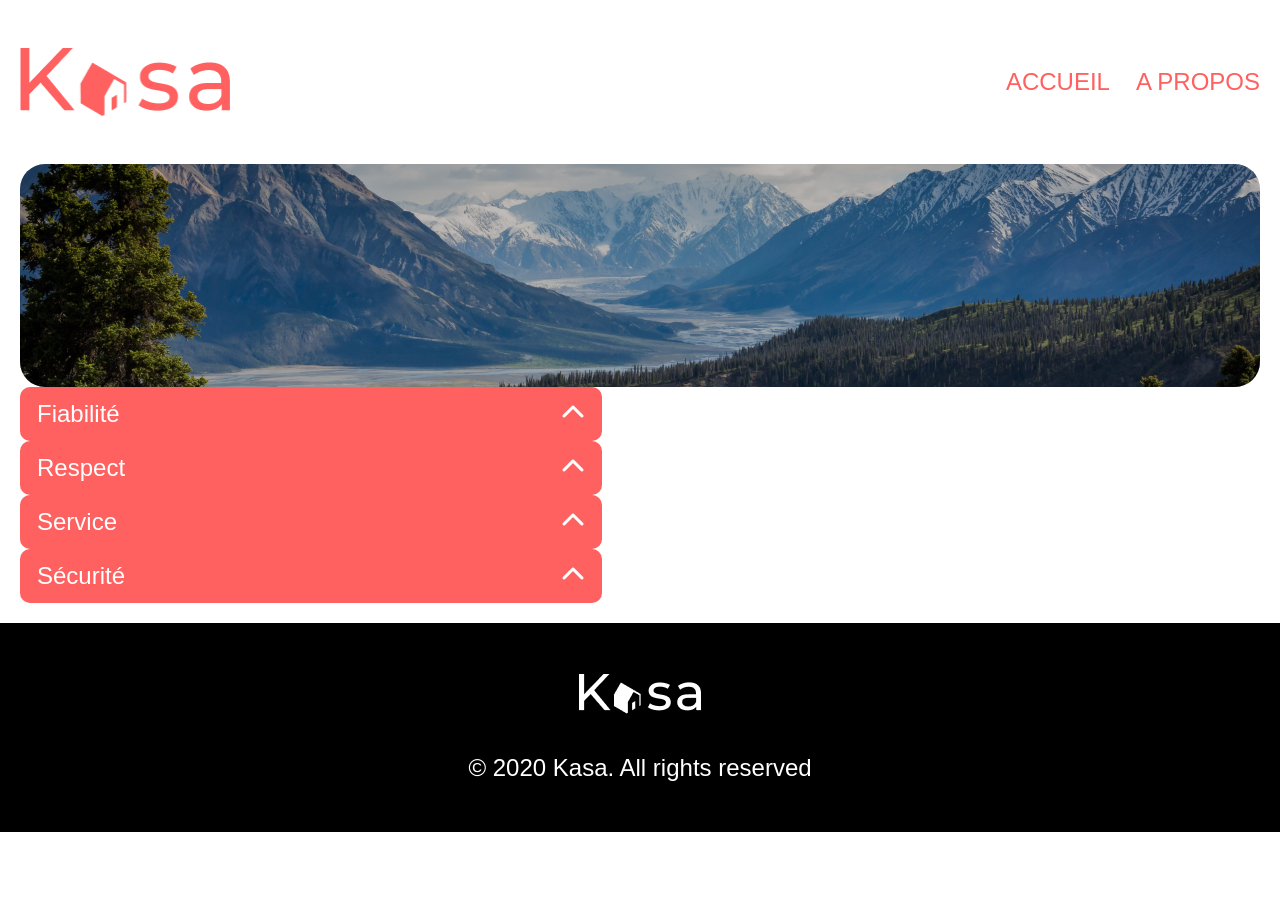
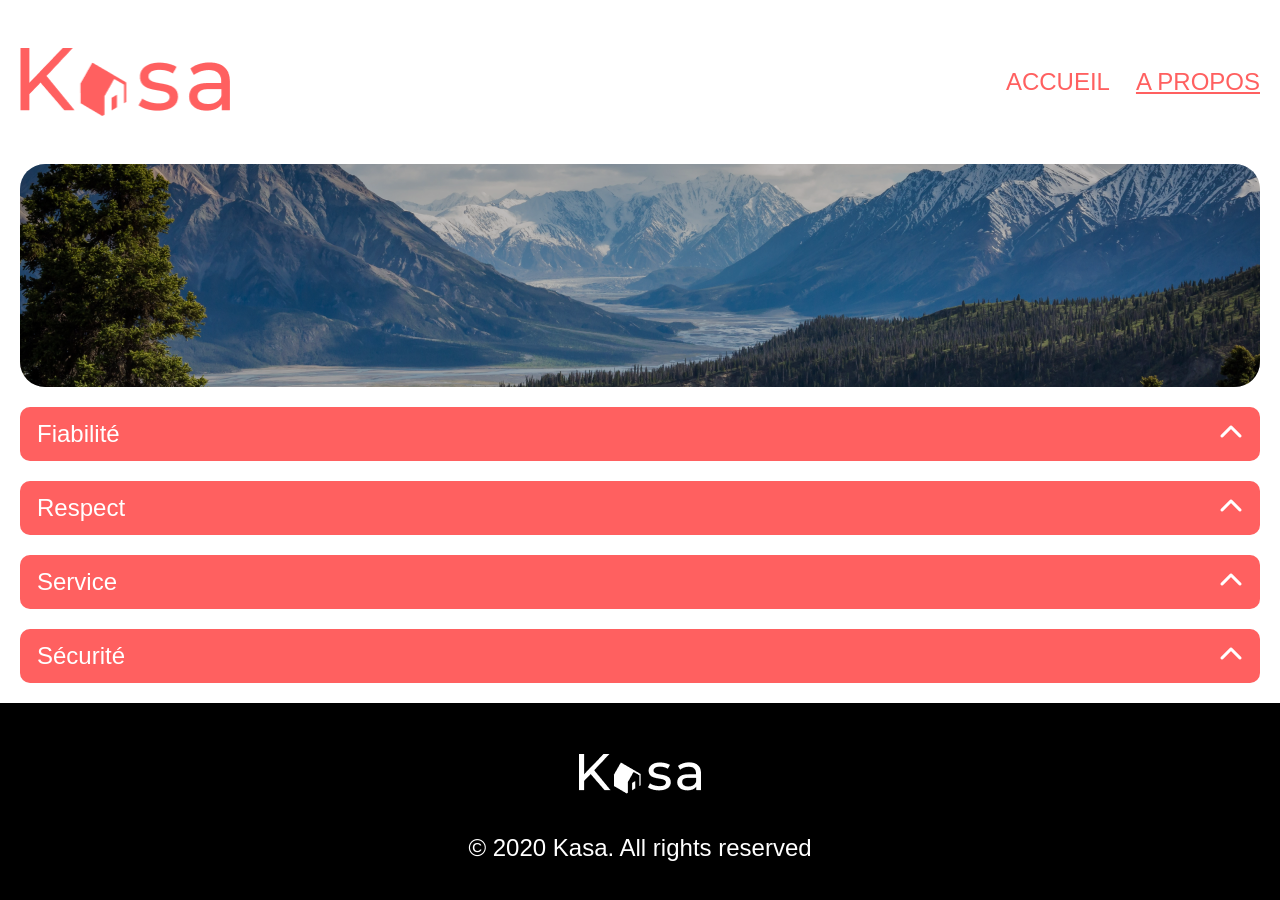
Before and after one commit to Cyprien-Cres/kasa, a React (Create React App) app: page /about in a window 1280 px wide. Shown: the top 900 px of the page. Before the commit the page ends 832 px from the top, so only its background shows below. Built offline with nearby package versions, Linux system fonts and the light colour scheme.

Commit message:
IW-96 Vérifiez l’ensemble de votre site

```diff
--- a/src/components/Header.jsx
+++ b/src/components/Header.jsx
@@ -1,18 +1,27 @@
-import { Link } from "react-router-dom"
+import { Link, useLocation } from "react-router-dom"
 import logoHeader from "../assets/logo-header.png"
 
 function Header() {
+  const location = useLocation()
+
+  const isHome = location.pathname === "/"
+  const isAbout = location.pathname === "/about"
+
   return (
     <div className="header">
       <img src={logoHeader} alt="Logo Kasa" className="logo-header" />
-      <nav className="nav-header">
+      <ul className="nav-header">
+        <li className={isHome ? "active" : ""}>
           <Link to="/" className="li-header">
             Accueil
           </Link>
+        </li>
+        <li className={isAbout ? "active" : ""}>
           <Link to="/about" className="li-header">
             A propos
           </Link>
-      </nav>
+        </li>
+      </ul>
     </div>
   )
 }
--- a/src/index.jsx
+++ b/src/index.jsx
@@ -1,5 +1,5 @@
 import React from "react"
-import ReactDOM from "react-dom"
+import { createRoot } from "react-dom/client"
 import { BrowserRouter as Router, Route, Routes } from "react-router-dom"
 import Home from "./pages/Home"
 import About from "./pages/About"
@@ -9,7 +9,10 @@ import Header from "./components/Header"
 import Footer from "./components/Footer"
 import "./styles/index.scss"
 
-ReactDOM.render(
+const container = document.getElementById("root")
+const root = createRoot(container)
+
+root.render(
   <React.StrictMode>
     <Router>
       <Header />
@@ -21,6 +24,5 @@ ReactDOM.render(
       </Routes>
       <Footer />
     </Router>
-  </React.StrictMode>,
-  document.getElementById("root")
+  </React.StrictMode>
 )
--- a/src/styles/Collapse.scss
+++ b/src/styles/Collapse.scss
@@ -24,7 +24,6 @@
       font-size: 24px;
       max-width: 1240px;
       padding: 0px 17px 0px 17px;
-      margin-top: 0px;
       border-radius: 10px;
     }
   }
@@ -49,7 +48,20 @@
   }
   @media screen and (min-width: 1240px) {
     margin: 0;
-    width: 582px;
+
     border-radius: 10px;
   }
 }
+
+.lodging-page {
+  .collapse-container {
+    .collapse {
+      @media screen and (min-width: 1240px) {
+        margin-top: 0;
+      }
+    }
+    @media screen and (min-width: 1240px) {
+      width: 582px;
+    }
+  }
+}
--- a/src/styles/Header.scss
+++ b/src/styles/Header.scss
@@ -24,6 +24,22 @@
     margin-right: 20px;
     font-weight: 500;
     font-size: 12px;
+    display: flex;
+    align-items: center;
+    list-style-type: none;
+
+    .active {
+      text-decoration: underline;
+      color: #ff6060;
+    }
+
+    .li-header {
+      margin-left: 26px;
+      color: #ff6060;
+      text-decoration: none;
+      text-transform: uppercase;
+    }
+
     @media screen and (min-width: 1024px) {
       margin-right: 20px;
       font-size: 24px;
@@ -31,15 +47,6 @@
     @media screen and (min-width: 1240px) {
       margin-right: 0px;
       font-size: 24px;
-    }
-  }
-  .li-header {
-    margin-left: 26px;
-    color: #ff6060;
-    text-decoration: none;
-    text-transform: uppercase;
-    &:hover {
-      text-decoration: underline;
     }
   }
 
--- a/src/styles/Lodging.scss
+++ b/src/styles/Lodging.scss
@@ -52,7 +52,6 @@
   .lodging-collapse {
     @media screen and (min-width: 1240px) {
       display: flex;
-      align-items: center;
       justify-content: space-between;
       margin-top: 25px;
       margin-bottom: 50px;
```
Lines whose indentation alone changed are shown as unchanged.
